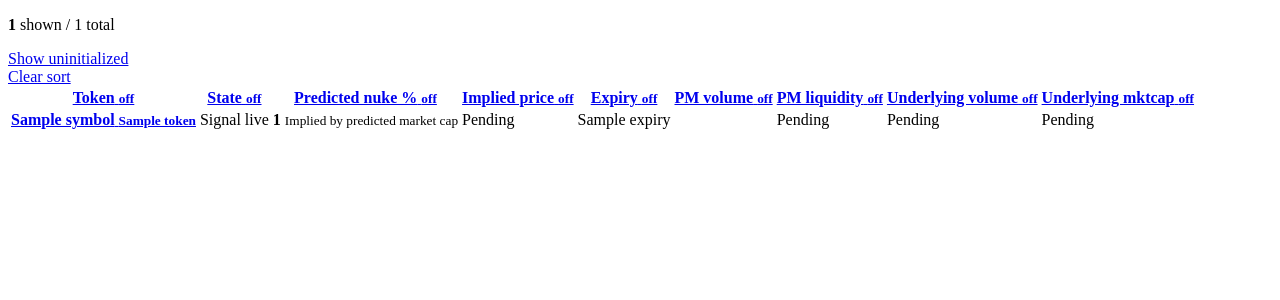
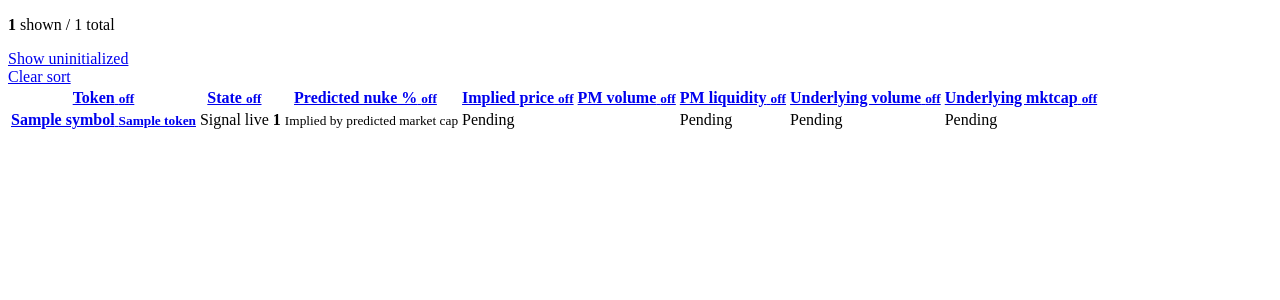
Before and after one commit to nukefm/nuke.fm, a Python web app: template src/nukefm/templates/index.html in a window 1280 px wide. Shown: the part 79-379 px from the top of the page. Run offline with Jinja, Linux system fonts and the light colour scheme; the template is opened without the code that fills it: most values are stand-ins (such as "Sample title", 1, 10 or a date in 2020).

Commit message:
Remove market expiry from board

```diff
--- a/src/nukefm/templates/index.html
+++ b/src/nukefm/templates/index.html
@@ -53,7 +53,6 @@
         {{ sort_header("State", "state") }}
         {{ sort_header("Predicted nuke %", "predicted_nuke_percent") }}
         {{ sort_header("Implied price", "implied_price") }}
-        {{ sort_header("Expiry", "expiry") }}
         {{ sort_header("PM volume", "pm_volume") }}
         {{ sort_header("PM liquidity", "market_liquidity") }}
         {{ sort_header("Underlying volume", "underlying_volume") }}
@@ -86,7 +85,6 @@
           <small>Implied by predicted market cap</small>
         </td>
         <td>{{ usd_display(market.implied_price_usd) or "Pending" }}</td>
-        <td>{{ market.expiry or "Pending" }}</td>
         <td>{{ usd_display(market.pm_volume_24h_usdc) }}</td>
         <td>{{ usd_display(market.total_liquidity_usdc) or "Pending" }}</td>
         <td>{{ usd_display(market.underlying_volume_24h_usd) or "Pending" }}</td>
```
Also changed, not shown: tests/test_app.py (+2 -0 lines).
